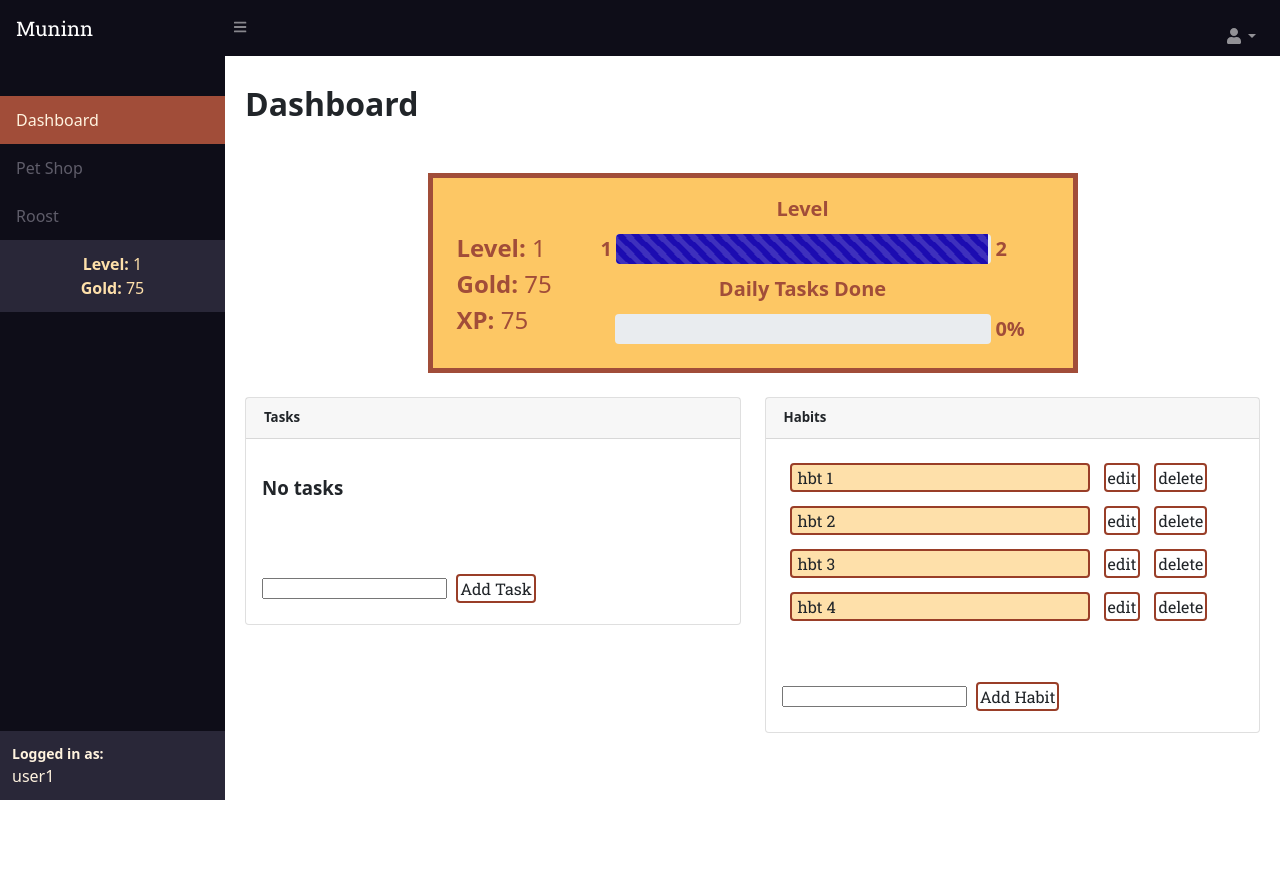
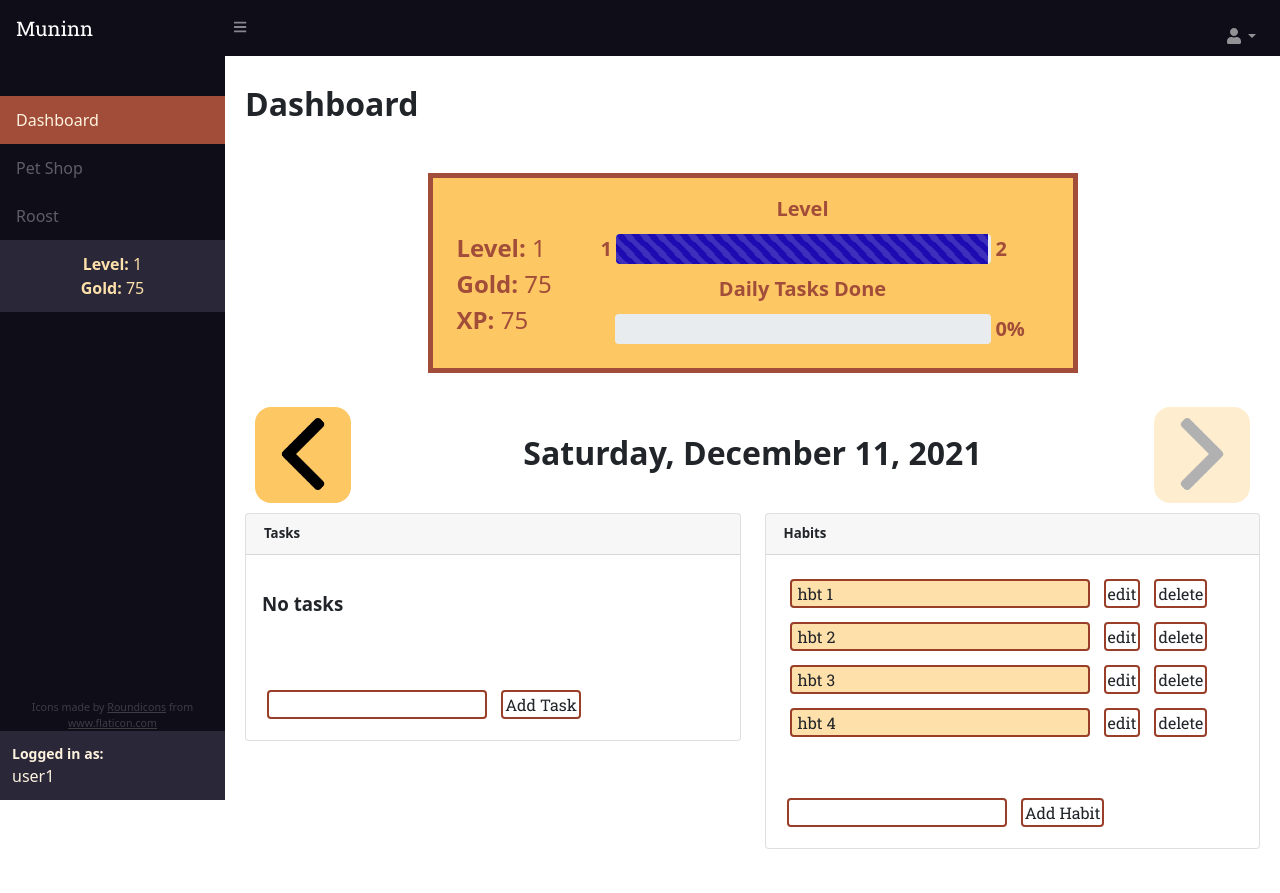
Before and after one commit to COSC481W-2021Fall/capstone-adam-and-the-mod-squad, a Django app: page /dashboard in a window 1280 px wide. Before the commit the page ends 800 px from the top, so only its background shows below. Run offline with Django 3.2, Linux system fonts and the light colour scheme; a user stored in the database is signed in; data comes from the database, SQL or seed files in the repository; some libraries are stand-ins or nearby versions.

Commit message:
impl: add ability to page through past days
Issue #98
- add arrows to images
- add styles for buttons and day display
- add get request that passes date you want to view to the page
- display day and buttons to the html

```diff
--- a/mydjangoproject/muninn/functions.py
+++ b/mydjangoproject/muninn/functions.py
@@ -25,6 +25,17 @@ def dailyReset(request):
         queriedUser.money = queriedUser.money + queriedUser.daily_points
         queriedUser.daily_points = 0
         queriedUser.save()
+
+def pastReset(request):
+    queriedUser = MuninnPlayer.objects.get(playerid=request.user.id)
+    habits = MuninnDailyHabits.objects.filter(user=request.user, date=request.date)
+    print(habits.count())
+    if habits.count() == 0 and request.date.date() < fakeDate:
+        print("I made it")
+        habits = MuninnMasterHabits.objects.filter(user=request.user, active=1)
+        for habit in habits.iterator():
+            form2=MuninnDailyHabits(title=habit.title, date=request.date, user=request.user, master_habit=habit)
+            form2.save()
 
 
 def levelForPlayer(request):
--- a/mydjangoproject/muninn/static/muninn/styles.css
+++ b/mydjangoproject/muninn/static/muninn/styles.css
@@ -379,6 +379,7 @@
             min-width: 300px;
         }
         .task-btn,
+        .task-input,
         .add-btn,
         .delete-btn {
             font-family: "Roboto Slab", sans-serif;
@@ -3091,17 +3092,61 @@
         .fixheight {
             height: 50px;
         }
-
     }
 
     .style-four {
         height: 12px;
         border: 0;
         box-shadow: inset 0 12px 12px -12px #993E28;
+    }
 
-        .iconshift{
-            margin-left:-3px;
-        }
+    .iconshift {
+        margin-left: -3px;
+    }
 
+    .attr {
+        font-size: 8pt;
+        color: rgba(255, 255, 255, 0.2);
+        font-style: none;
+        text-align: center;
+    }
 
+    .attr:link {
+        font-size: 8pt;
+        color: rgba(255, 255, 255, 0.2);
+        font-style: none;
     }
+
+    .date-selection {
+        display: flex;
+        width: 100%;
+        justify-content: space-between;
+        padding: 10px;
+    }
+
+    .arrow-icon {
+        height: 1in;
+        width: 1in;
+        background-color: #FDC764;
+        border-radius: 16px;
+        border-style: none;
+        cursor: pointer;
+    }
+
+    .arrow-icon:hover {
+        border: solid 4px #A14D39;
+    }
+
+    .arrow-icon:disabled {
+        opacity: .3;
+        cursor: default;
+    }
+
+    .arrow-icon:disabled:hover {
+        border: none;
+    }
+
+    .arrow-icon-inner {
+        height: .75in;
+        width: .75in;
+    }
--- a/mydjangoproject/muninn/templates/muninn/base.html
+++ b/mydjangoproject/muninn/templates/muninn/base.html
@@ -94,6 +94,8 @@
                         </div>
                     </div>
                 </div>
+                <br>
+                <div class="attr">Icons made by <a class="attr" href="https://www.flaticon.com/authors/roundicons" title="Roundicons">Roundicons</a> from <a class="attr" href="https://www.flaticon.com/" title="Flaticon">www.flaticon.com</a></div>
                 {% if user.is_authenticated %}
                 <div class="sb-sidenav-footer">
                     <div class="small"><b>Logged in as:</b></div>
--- a/mydjangoproject/muninn/templates/muninn/task_list.html
+++ b/mydjangoproject/muninn/templates/muninn/task_list.html
@@ -1,6 +1,7 @@
 {% extends "muninn/base.html" %} {% load static %} {% block content %}
 <div class="dashboard-margin">
     <h1 class="mt-4">Dashboard</h1>
+
     <div class="row">
         <div class="container pt-3 my-4 dashContainer">
             <div class="progressTitle">Level</div>
@@ -25,6 +26,18 @@
             </div>
         </div>
     </div>
+    <div class="date-selection">
+    <form method="get">
+        <input type="text" value="{{pastDate}}" name="date" id="date" hidden>
+        <button class="arrow-icon" type="submit"><img class="arrow-icon-inner" src="\static\muninn\images\left-arrow.png"></button>
+
+    </form>
+    <h1> {{ displayDate }} </h1>
+    <form method="get">
+        <input type="text" value="{{futureDate}}" name="date" id="date" hidden>
+        <button class="arrow-icon" type="submit" {% if selectedDate %} disabled {% endif %}><img class="arrow-icon-inner" src="\static\muninn\images\right-arrow.png"></button>
+    </form>
+</div>
     <div class="row">
         <div class="col-xl-6 float-start">
             <div class="card mb-4">
@@ -35,7 +48,6 @@
                 <div class="card-body">
                     <table>
                         {% for task in tasks %}
-
                                 <tr>
                                     <td>
                                         <form method="POST" action="">
@@ -62,12 +74,11 @@
                                         <form method="POST" action="">
                                             {% csrf_token %} {{form.as_p}}
                                             <input hidden name="edit-hidden" value="{{ task.id }}">
-                                    <input type="text" id="editTask" name="editTask" value="{{ task.title }}">
+                                            <input type="text" class="task-input" id="editTask" name="editTask" value="{{ task.title }}">
                                             <input type="submit" name="editTaskbtn" class="delete-btn" value="save">
                                         </form>
                                     </td>
                                 </tr>
-
                         {% empty %}
                         <h3>No tasks</h3>
                         {% endfor %}
@@ -77,7 +88,7 @@
 
                         {% csrf_token %} {{form.as_p}}
 
-                        <input type="text" id="task" name="task">
+                        <input type="text" class="task-input" id="task" name="task">
                         <input type="submit" class="add-btn" name="addTask" value="Add Task">
                     </form>
                 </div>
@@ -116,7 +127,7 @@
                                 <form method="POST" action="">
                                     {% csrf_token %} {{ form.as_p }}
                                     <input hidden name="edit-hidden-habit" value="{{ habit.id }}">
-                                    <input type="text" id="editHabit" name="editHabit" value="{{ habit.title }}">
+                                    <input type="text" class="task-input" id="editHabit" name="editHabit" value="{{ habit.title }}">
                                     <input type="submit" name="editHabitbtn" class="delete-btn" value="save">
                                 </form>
                             </td>
@@ -129,7 +140,7 @@
                     <form method="POST">
                         {% csrf_token %}
 
-                        <input type="text" id="habit" name="habit">
+                        <input type="text" class="task-input" id="habit" name="habit">
                         <input type="submit" class="add-btn" name="addHabit" value="Add Habit">
                     </form>
                 </div>
--- a/mydjangoproject/muninn/views.py
+++ b/mydjangoproject/muninn/views.py
@@ -8,8 +8,8 @@ from django.views.generic.list import ListView
 from django.views.generic.edit import CreateView, UpdateView, DeleteView, FormView
 from django.urls import reverse_lazy
 from django.contrib.auth.mixins import LoginRequiredMixin
-from datetime import date, timedelta
-from .functions import dailyReset, levelForPlayer, fakeDate, pointsTillNextLevel, readfile
+from datetime import date, timedelta, datetime
+from .functions import dailyReset, levelForPlayer, fakeDate, pointsTillNextLevel, readfile, pastReset
 import traceback
 from django.contrib import messages
 import numpy as np
@@ -18,7 +18,8 @@ register = template.Library()
 from django.views.generic import TemplateView
 from django.views import View
 from django.db.models import Q
-import random;
+import random
+from django.http import HttpResponseRedirect
 
 # at the VERY end, refactor fakeDate (test purposes atm)
 
@@ -190,23 +191,44 @@ class dashboard(LoginRequiredMixin, ListView):
                     queriedDailyHabit.save()
                     self.calculate(request)
 
-            return redirect('muninn-dashboard')
+            return redirect(self.request.get_full_path())
         except Exception:
             print(traceback.format_exc())
             return redirect('muninn-dashboard')
 
     def get_context_data(self, **kwargs):
         dailyReset(self.request)
+        selectedDate = self.request.GET.get('date') or fakeDate.strftime("%Y-%m-%d")
+        datetime_object = datetime.strptime(selectedDate, '%Y-%m-%d')
+        pastDate = datetime_object+timedelta(days=-1)
+        futureDate = datetime_object+timedelta(days=1)
+        displayDate = datetime.strptime(selectedDate, '%Y-%m-%d')
+        self.request.date = datetime_object
+        pastReset(self.request)
         context = super().get_context_data(**kwargs)
         context['tasks'] = context['tasks'].filter(
-            user=self.request.user, created=fakeDate)
+            user=self.request.user, created=selectedDate)
         context['count'] = context['tasks'].filter(complete=False).count()
         context['habits'] = MuninnDailyHabits.objects.filter(
-            user_id__exact=self.request.user.id, date=fakeDate)
+            user_id__exact=self.request.user.id, date=selectedDate)
         context['player'] = MuninnPlayer.objects.get(
             playerid=self.request.user.id)
         context['level'] = levelForPlayer(self.request)
-        # TODO: calculate % to next level w function
+
+        print(self.request.GET.get('date'))
+        print(fakeDate.strftime("%Y-%m-%d"))
+
+        print("This one: ")
+        print(datetime.strptime(selectedDate, '%Y-%m-%d'))
+
+
+
+
+        context['displayDate'] = displayDate.strftime("%A, %B %e, %Y")
+        context['selectedDate'] = datetime_object.date() == fakeDate
+        context['pastDate']=pastDate.strftime("%Y-%m-%d")
+        context['futureDate']=futureDate.strftime("%Y-%m-%d")
+
         percentageToNextLevel = pointsTillNextLevel(self.request)
         context['percentToNextLevel'] = percentageToNextLevel
         search_input = self.request.GET.get('search-area') or ''
```
Also changed, not shown: mydjangoproject/muninn/static/muninn/images/left-arrow.png (added), mydjangoproject/muninn/static/muninn/images/right-arrow.png (added). Lines whose indentation alone changed are shown as unchanged.
